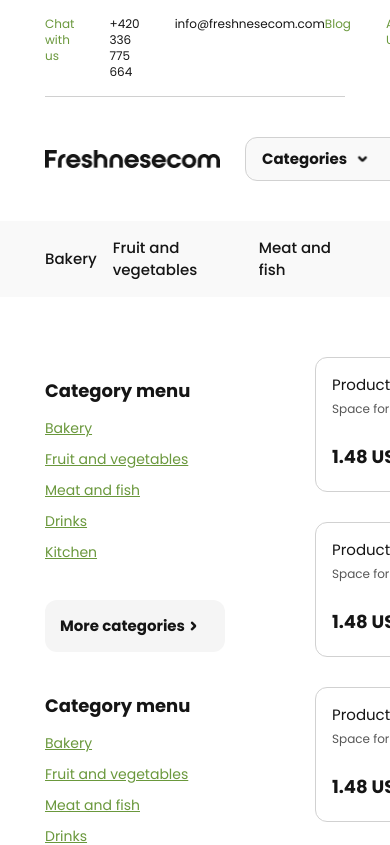
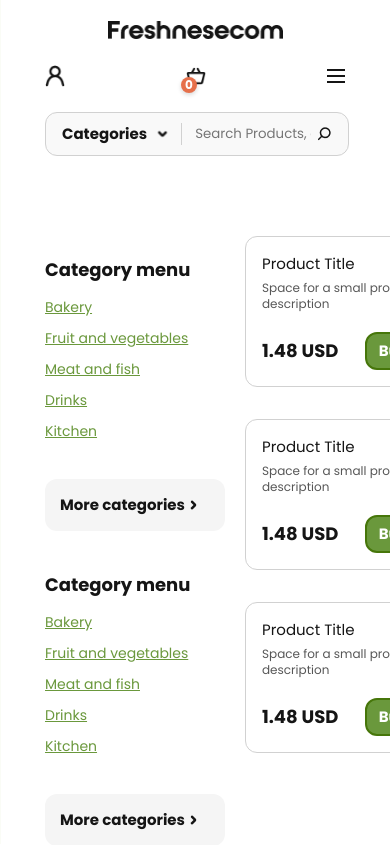
Before and after one commit to Queue-Evgenii/freshmese-shop, a Vue app: page / in a window 390 px wide. Shown: the top 845 px of the page. Built offline with nearby package versions, Linux system fonts and the light colour scheme.

Commit message:
header on mobile width

```diff
--- a/src/App.vue
+++ b/src/App.vue
@@ -60,7 +60,10 @@ a{color: inherit;}
   flex: 1 1 auto;
 }
 .sidebar {
-  flex: 0 0 270px;
+  flex: 0 0 200px;
+}
+._text-nowrap{
+	white-space: nowrap;
 }
 *{
   padding: 0;
--- a/src/components/content/ProductWrapper.vue
+++ b/src/components/content/ProductWrapper.vue
@@ -1,23 +1,23 @@
 <template>
   <div class="product-wrapper">
-    <good-item></good-item>
-    <good-item></good-item>
-    <good-item></good-item>
+    <product-item></product-item>
+    <product-item></product-item>
+    <product-item></product-item>
   </div>
 </template>
 
 <script>
-import GoodItem from "@/components/content/GoodItem.vue";
+import ProductItem from "@/components/content/ProductItem";
 export default {
   name: "ProductWrapper",
-  components: { GoodItem },
+  components: { ProductItem },
 };
 </script>
 
 <style>
 .product-wrapper {
   display: grid;
-  grid-template-columns: repeat(auto-fit, minmax(270px, auto));
-  gap: 30px;
+  grid-template-columns: repeat(auto-fit, minmax(230px, 270px));
+  gap: 32px;
 }
 </style>
--- a/src/components/header/BottomHeader.vue
+++ b/src/components/header/BottomHeader.vue
@@ -57,4 +57,16 @@ export default {
     }
   }
 }
+@media(max-width: 678px){
+	.bottom-header{
+		background-color: transparent;
+		&__categories{
+			flex-direction: column;
+			align-items: flex-start;
+			a{
+				font-size: 18px
+			}
+		}
+	}
+}
 </style>
--- a/src/components/header/ContentHeader.vue
+++ b/src/components/header/ContentHeader.vue
@@ -18,6 +18,24 @@
               <img src="@/assets/img/icons/cart.png" alt="" />
             </router-link>
           </div>
+          <div
+            v-if="windowWidth <= 678"
+            :class="isBurgerOpen ? '_active' : ''"
+            class="actions-header__burger burger-header"
+          >
+            <div
+              @click="isBurgerOpen = !isBurgerOpen"
+              class="burger-header__icon"
+            >
+              <span></span>
+              <span></span>
+              <span></span>
+            </div>
+            <div class="burger-header__body">
+              <top-header :headerMenu="headerMenu" />
+              <bottom-header />
+            </div>
+          </div>
         </div>
       </div>
     </div>
@@ -26,16 +44,116 @@
 
 <script>
 import SearchHeader from "@/components/header/SearchHeader.vue";
+import TopHeader from "@/components/header/TopHeader.vue";
+import BottomHeader from "@/components/header/BottomHeader.vue";
 
 export default {
   name: "ContentHeader",
   components: {
+    BottomHeader,
+    TopHeader,
     SearchHeader,
+  },
+  props: {
+    windowWidth: {
+      type: Number,
+    },
+    headerMenu: {
+      type: Array,
+      required: true,
+    },
+  },
+  data() {
+    return {
+      isBurgerOpen: false,
+    };
   },
 };
 </script>
 
 <style lang="stylus">
+@media(max-width: 678px) {
+  .content-header{
+    &__row{
+      flex-wrap: wrap;
+			padding: 20px 0 !important;
+    }
+    &__search{
+      order 2;
+      flex: 1 1 100% !important;
+    }
+    &__logo{
+       order 0;
+    }
+    &__actions{
+       order 1;
+    }
+  }
+}
+@media(max-width: 420px) {
+	.content-header{
+		&__actions{
+			flex: 1 1 100% !important;
+		}
+		&__logo{
+			margin: 0 auto
+		}
+	}
+}
+.burger-header{
+	&__icon{
+		position: relative;
+		cursor pointer;
+		width: 18px;
+		height: 18px
+		span{
+			position: absolute;
+			width: 100%;
+			height: 2px;
+			background-color: #151515;
+			transition transform 0.3s ease 0s;
+		}
+		span:nth-child(2){
+			transform: scale(1);
+			top: 8px;
+		}
+		span:first-child{
+			top: 2px;
+		}
+		span:last-child{
+			bottom: 02px;
+		}
+	}
+	&__body{
+		position: absolute;
+		z-index:3;
+		top: 0;
+		left: 0;
+		width: 85%
+		height: 100%
+		background-color: #F4F8EC;
+		transform: translate(-100%);
+		transition: transform 0.3s ease 0s;
+	}
+}
+.burger-header._active{
+	.burger-header__icon{
+		span:nth-child(2){
+			transform: scale(0);
+		}
+		span:first-child{
+			transform: rotate(45deg);
+			top: 9px;
+		}
+		span:last-child{
+			transform: rotate(-45deg);
+			top: 9px;
+		}
+	}
+	.burger-header__body{
+		transform: translate(0);
+	}
+}
 .content-header{
   &__row{
      padding: 40px 0;
@@ -67,7 +185,7 @@ export default {
 .actions-header{
   align-items: center;
   justify-content: space-between;
-  column-gap: 14px;
+  column-gap: 24px;
   &__item{
    position: relative;
     img{
--- a/src/components/header/SearchHeader.vue
+++ b/src/components/header/SearchHeader.vue
@@ -11,7 +11,9 @@
         id=""
         placeholder="Search Products, categories ..."
       />
-      <img src="@/assets/img/icons/search.png" alt="" />
+      <button type="button" class="_flex">
+        <img src="@/assets/img/icons/search.png" alt="" />
+      </button>
     </div>
   </div>
 </template>
@@ -46,15 +48,30 @@ export default {
     }
   }
   &__input{
-   flex: 0 1 330px;
-   padding-left: 18px;
-   align-items: center;
+    flex: 1 1 330px;
+    padding-left: 18px;
+		width: 150px;
+    align-items: center;
     input {
       padding: 0 5px;
       flex: 1 1 auto;
-      min-width: 150px;
+      min-width: 100px;
       background-color: transparent;
+    }
+    button{
+      align-items: center;
     }
   }
 }
+
+@media(max-width: 769px) {
+	.search-header{
+		&__categories{
+			padding-right: 15px;
+		}
+		&__input{
+			padding-left: 8px;
+		}
+	}
+}
 </style>
--- a/src/components/header/TopHeader.vue
+++ b/src/components/header/TopHeader.vue
@@ -2,11 +2,13 @@
   <div class="top-header">
     <div class="top-header__container _container">
       <div class="top-header__row _flex">
-        <div class="top-header__contact contact-header _flex _gap-35">
-          <span class="top-header__label _label-item">Chat with us</span>
+        <div class="top-header__contact contact-header _flex">
+          <span class="top-header__label _label-item _text-nowrap"
+            >Chat with us</span
+          >
           <a
             href="tel=+420336775664"
-            class="contact-header__phone top-header__label"
+            class="contact-header__phone top-header__label _text-nowrap"
           >
             +420 336 775 664
           </a>
@@ -17,12 +19,12 @@
             info@freshnesecom.com
           </a>
         </div>
-        <nav class="top-header__menu _flex _gap-35">
+        <nav class="top-header__menu _flex">
           <router-link
             v-for="item in headerMenu"
             :key="item.id"
             :to="item.url"
-            class="top-header__label _label-item"
+            class="top-header__label _label-item _text-nowrap"
           >
             {{ item.name }}
           </router-link>
@@ -50,13 +52,48 @@ export default {
     justify-content: space-between;
     border-bottom: 1px solid rgba(21, 21, 21, 0.2);
     padding: 16px 0;
+		column-gap: 32px;
+		row-gap: 16px;
   }
   &__contact{
    a {color: #151515;}
+		flex-wrap: wrap;
+		column-gap: 35px;
+		row-gap: 15px;
   }
   &__label{
     font-size: 12px;
     line-height: 16px;
   }
+	&__menu{
+		flex-wrap: wrap;
+		column-gap: 35px;
+		row-gap: 15px;
+	}
+}
+@media(max-width: 678px){
+	.top-header{
+		&__row,
+		&__contact,
+		&__menu{
+			flex-direction: column;
+		}
+		&__contact{
+			span{
+				font-size: 24px
+				margin-bottom: 10px;
+			}
+			a{
+				font-size: 16px
+			}
+			padding-bottom: 16px;
+			border-bottom: 1px solid rgba(21,21,21,0.2);
+		}
+		&__menu{
+			a{
+				font-size: 20px;
+			}
+		}
+	}
 }
 </style>
--- a/src/layouts/LayoutDefault.vue
+++ b/src/layouts/LayoutDefault.vue
@@ -1,9 +1,17 @@
 <template>
   <div class="layout-default">
     <header class="header">
-      <TopHeader class="header__top" :headerMenu="headerMenu" />
-      <ContentHeader class="header__content" />
-      <BottomHeader class="header__bottom" />
+      <top-header
+        v-if="windowWidth >= 678"
+        class="header__top"
+        :headerMenu="headerMenu"
+      />
+      <content-header
+        class="header__content"
+        :windowWidth="windowWidth"
+        :headerMenu="headerMenu"
+      />
+      <bottom-header v-if="windowWidth >= 678" class="header__bottom" />
     </header>
     <main class="main">
       <slot></slot>
@@ -42,7 +50,16 @@ export default {
           url: "/careers",
         },
       ],
+      windowWidth: window.innerWidth,
     };
+  },
+  methods: {
+    checkWidth() {
+      this.windowWidth = window.innerWidth;
+    },
+  },
+  mounted() {
+    window.addEventListener("resize", this.checkWidth);
   },
 };
 </script>
```
Also changed, not shown: src/components/content/ProductItem.vue (renamed from src/components/content/GoodItem.vue).
